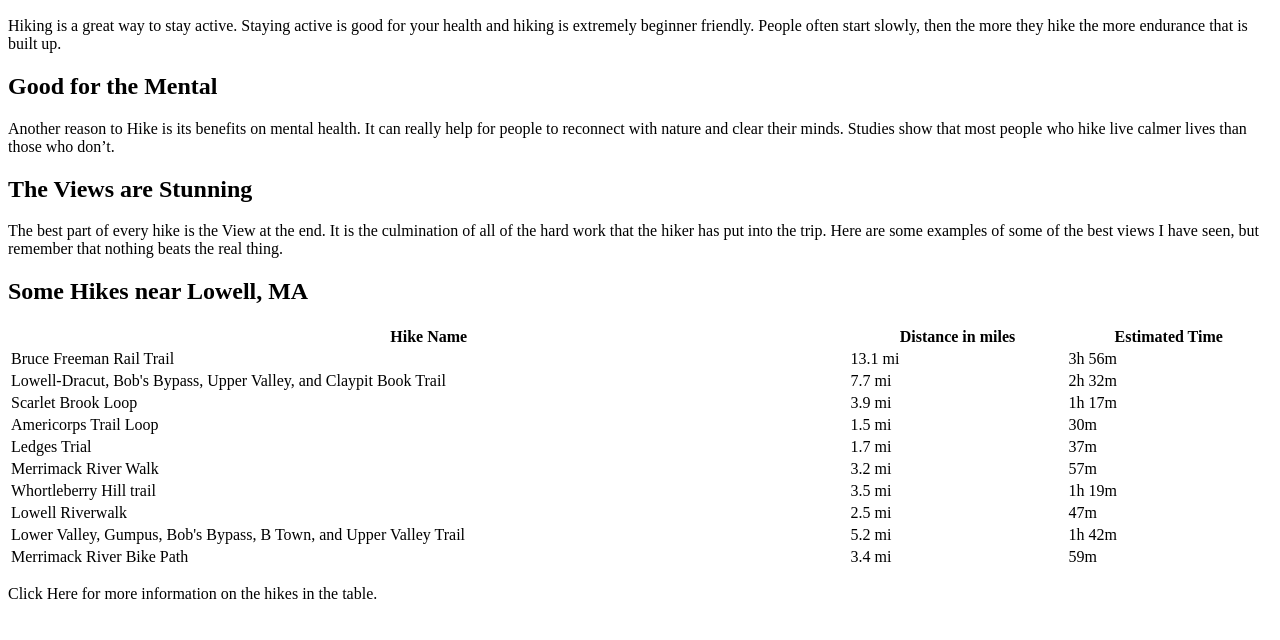
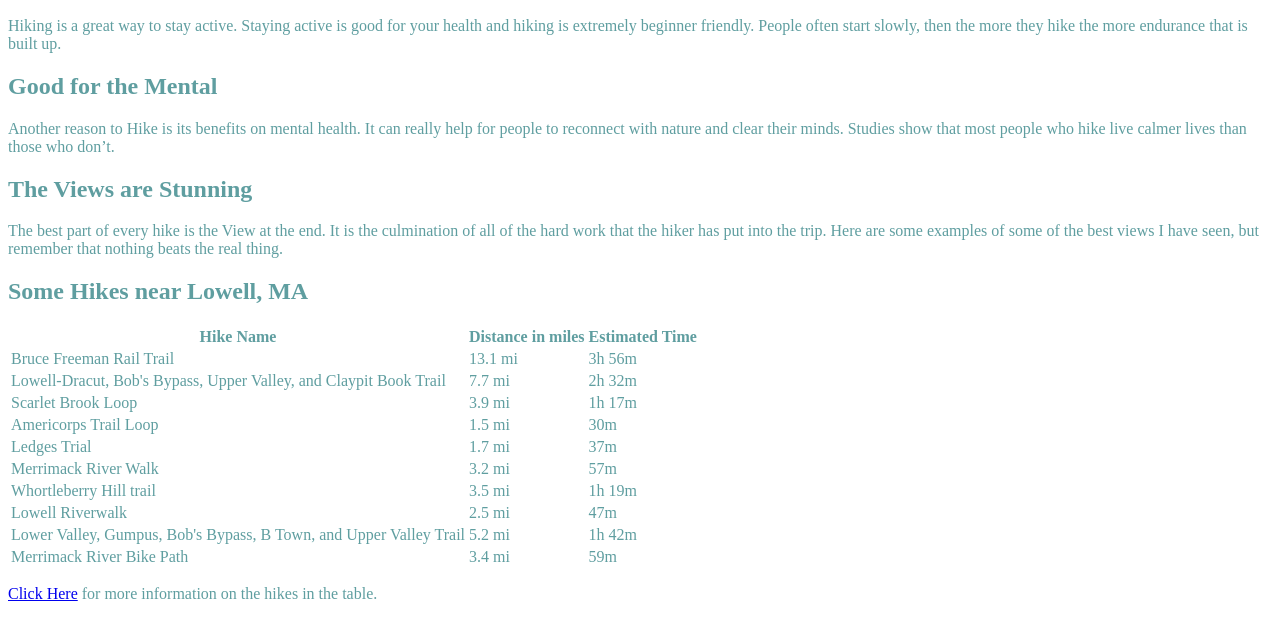
Before and after one commit to zammera/Homework1, a plain HTML site: page index.html in a window 1280 px wide. Shown: the part 110-750 px from the top of the page. Drawn offline with Linux system fonts and the light colour scheme; files that its build step writes are made by us from their sources.

Commit message:
added css

```diff
--- a/css/style.css
+++ b/css/style.css
@@ -0,0 +1,3 @@
+body{
+  color:cadetblue;
+}
--- a/index.html
+++ b/index.html
@@ -23,7 +23,7 @@
 				<p>The best part of every hike is the View at the end. It is the culmination of all of the hard work that the
 					hiker has put into the trip. Here are some examples of some of the best views I have seen, but remember that nothing beats the real thing.</p>
 			<h2>Some Hikes near Lowell, MA</h2>
-					<table width="100%">
+					<table>
 						<tr>
 							<th>Hike Name</th>
 							<th>Distance in miles</th>
@@ -80,7 +80,7 @@
 							<td>59m</td>
 						</tr>
 					</table>
-					<p><a herf="https://www.alltrails.com/us/massachusetts/lowell">Click Here</a> for more information on the hikes in the table.</p>
+					<p><a href="https://www.alltrails.com/us/massachusetts/lowell">Click Here</a> for more information on the hikes in the table.</p>
 	</body>
 	<!-- <script src="script.js"></script> -->
 </html>
```
